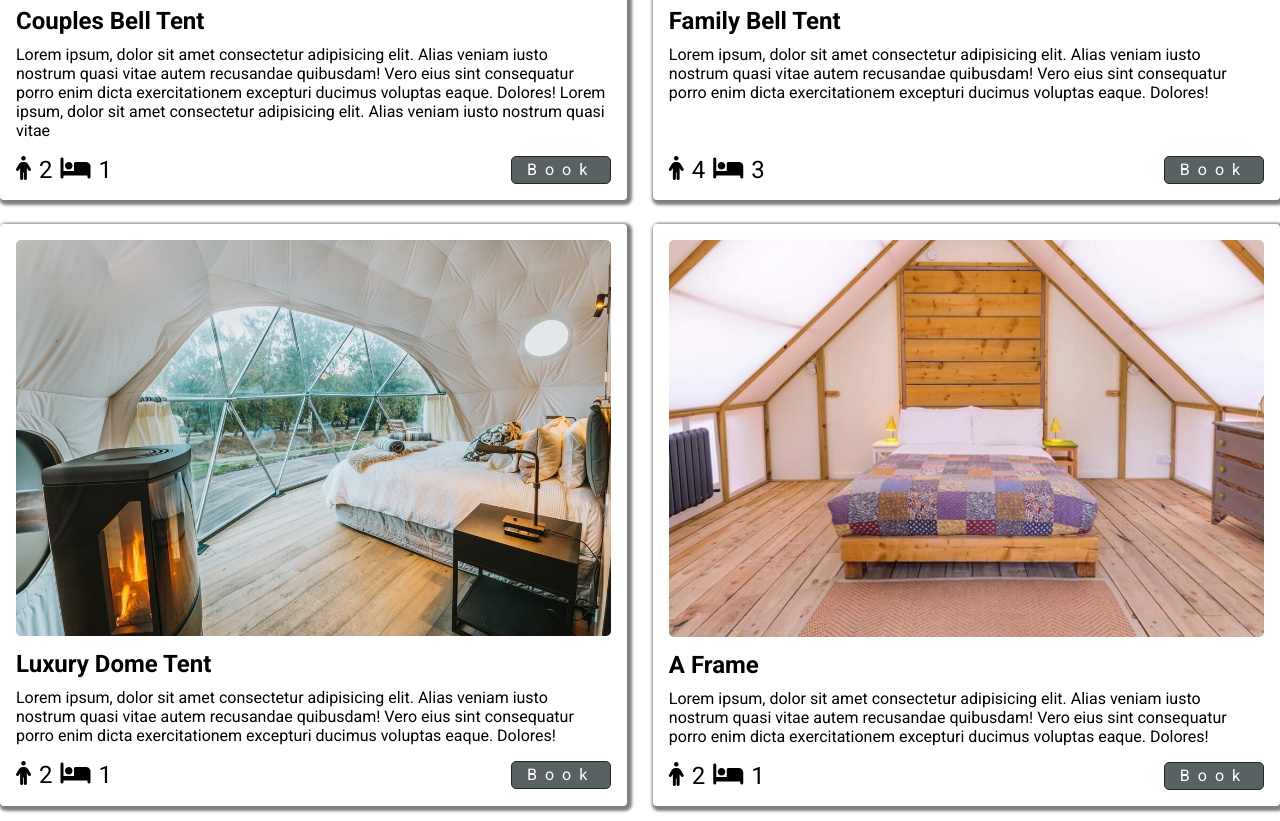
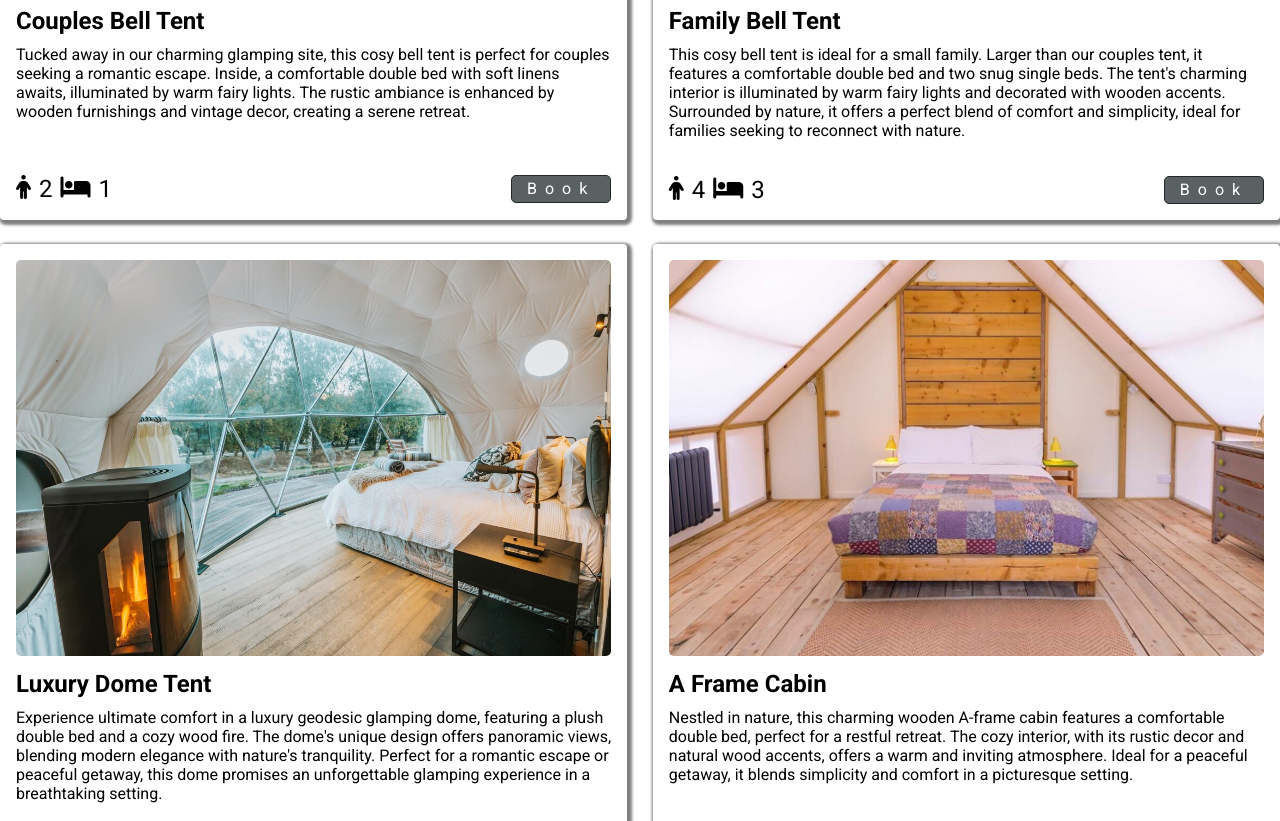
Before and after one commit to thequig-lebowski/ci-portfolio-one, a plain HTML site: page glamping.html in a window 1280 px wide. Shown: the part 675-1496 px from the top of the page. Drawn offline with Linux system fonts and the light colour scheme.

Commit message:
Add content to glamping.html

```diff
--- a/glamping.html
+++ b/glamping.html
@@ -59,13 +59,10 @@
                 </div>
                 <div class="info-container">
                     <h2>Couples Bell Tent</h2>
-                    <p>Lorem ipsum, dolor sit amet consectetur adipisicing elit. Alias veniam iusto nostrum quasi
-                        vitae
-                        autem recusandae quibusdam! Vero eius sint consequatur porro enim dicta exercitationem
-                        excepturi
-                        ducimus voluptas eaque. Dolores!
-                        Lorem ipsum, dolor sit amet consectetur adipisicing elit. Alias veniam iusto nostrum quasi
-                        vitae
+                    <p> Tucked away in our charming glamping site, this cosy bell tent is perfect for couples seeking a
+                        romantic escape. Inside, a comfortable double bed with soft linens awaits, illuminated by warm
+                        fairy lights. The rustic ambiance is enhanced by wooden furnishings and vintage decor, creating
+                        a serene retreat.
                     </p>
                     <div class="accom-info">
                         <i class="fa-solid fa-person"></i>2
@@ -80,11 +77,11 @@
                 </div>
                 <div class="info-container">
                     <h2>Family Bell Tent</h2>
-                    <p>Lorem ipsum, dolor sit amet consectetur adipisicing elit. Alias veniam iusto nostrum quasi
-                        vitae
-                        autem recusandae quibusdam! Vero eius sint consequatur porro enim dicta exercitationem
-                        excepturi
-                        ducimus voluptas eaque. Dolores!</p>
+                    <p>This cosy bell tent is ideal for a small family. Larger than our couples tent, it features a
+                        comfortable double bed and two snug single beds. The tent's
+                        charming interior is illuminated by warm fairy lights and decorated with wooden accents.
+                        Surrounded by nature, it offers a perfect blend of comfort and simplicity, ideal for families
+                        seeking to reconnect with nature.</p>
 
                     <div class="accom-info">
                         <i class="fa-solid fa-person"></i>4
@@ -99,11 +96,10 @@
                 </div>
                 <div class="info-container">
                     <h2>Luxury Dome Tent</h2>
-                    <p>Lorem ipsum, dolor sit amet consectetur adipisicing elit. Alias veniam iusto nostrum quasi
-                        vitae
-                        autem recusandae quibusdam! Vero eius sint consequatur porro enim dicta exercitationem
-                        excepturi
-                        ducimus voluptas eaque. Dolores!</p>
+                    <p>Experience ultimate comfort in a luxury geodesic glamping dome, featuring a plush double bed and
+                        a cozy wood fire. The dome's unique design offers panoramic views, blending modern elegance with
+                        nature's tranquility. Perfect for a romantic escape or peaceful getaway, this
+                        dome promises an unforgettable glamping experience in a breathtaking setting.</p>
                     <div class="accom-info">
                         <i class="fa-solid fa-person"></i>2
                         <i class="fa-solid fa-bed"></i>1
@@ -116,12 +112,11 @@
                     <img src="/assets/images/a_frame_02.jpg" alt="A frame tent with double bed">
                 </a>
                 <div class="info-container">
-                    <h2>A Frame</h2>
-                    <p>Lorem ipsum, dolor sit amet consectetur adipisicing elit. Alias veniam iusto nostrum quasi
-                        vitae
-                        autem recusandae quibusdam! Vero eius sint consequatur porro enim dicta exercitationem
-                        excepturi
-                        ducimus voluptas eaque. Dolores!</p>
+                    <h2>A Frame Cabin</h2>
+                    <p>Nestled in nature, this charming wooden A-frame cabin features a comfortable double bed, perfect
+                        for a restful retreat. The cozy interior, with its rustic decor and natural wood accents, offers
+                        a warm and inviting atmosphere. Ideal for a peaceful getaway, it blends simplicity and comfort
+                        in a picturesque setting.</p>
                     <div class="accom-info">
                         <i class="fa-solid fa-person"></i>2
                         <i class="fa-solid fa-bed"></i>1
--- a/style.css
+++ b/style.css
@@ -470,10 +470,22 @@ footer ul {
     margin-right: auto;
   }
 
-  .wrapper > .card:nth-child(2) p {
+  /* Push accom-info to bottom of parent */
+  .wrapper>.card:nth-child(1) p {
     margin-bottom: 54px;
   }
 
+  .wrapper>.card:nth-child(2) p {
+    margin-bottom: 36px;
+  }
+
+  .wrapper>.card:nth-child(3) p {
+    margin-bottom: 24px;
+  }
+
+  .wrapper>.card:nth-child(4) p {
+    margin-bottom: 40px;
+  }
 
 }
 
```
